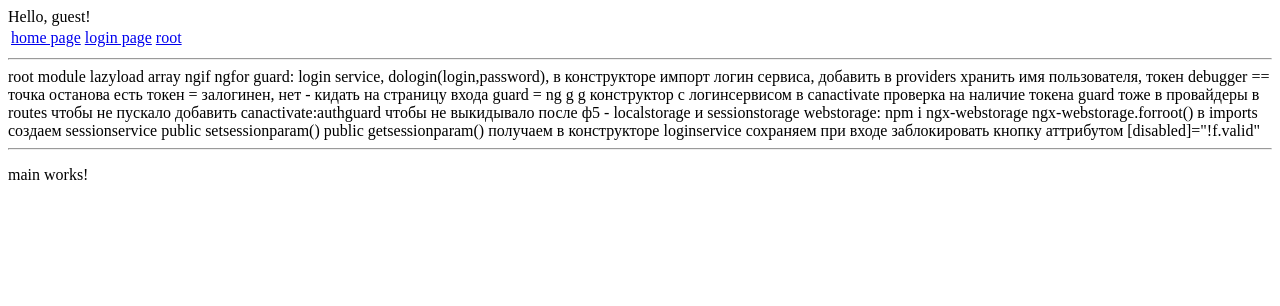
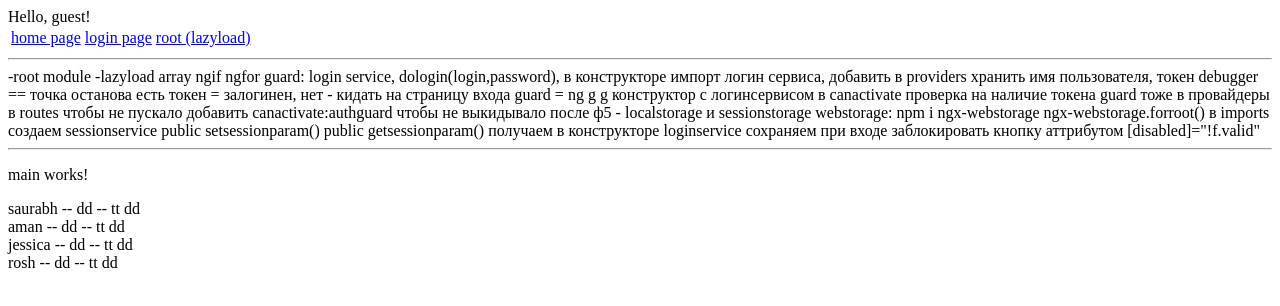
Before and after one commit to werrio5/angular-test, an Angular app: page /home in a window 1280 px wide. Shown: the top 306 px of the page. Built offline with nearby package versions, Linux system fonts and the light colour scheme.

Commit message:
5 files modified

```diff
--- a/src/app/app.component.html
+++ b/src/app/app.component.html
@@ -9,13 +9,13 @@
 </nav>
 </td><td>
 <nav>
-  <a routerLink="/root">root</a>
+  <a routerLink="/root">root (lazyload)</a>
 </nav>
 </td></tr>
 </table>
 <hr>
-root module
-lazyload
+-root module
+-lazyload
 array
 ngif
 ngfor
--- a/src/app/modules/main/main.component.html
+++ b/src/app/modules/main/main.component.html
@@ -1,3 +1,6 @@
 <p>
   main works!
 </p>
+<div *ngFor = "let title of fetchData">
+  {{title.title}} -- {{title.description}} -- {{title.tagline}} {{title.date}}
+</div>
--- a/src/app/modules/main/main.component.ts
+++ b/src/app/modules/main/main.component.ts
@@ -12,4 +12,5 @@ export class MainComponent implements OnInit {
   ngOnInit() {
   }
 
+fetchData = [{"title":"saurabh","description":"dd","tagline":"tt","date":"dd"},{"title":"aman","description":"dd","tagline":"tt","date":"dd"},{"title":"jessica","description":"dd","tagline":"tt","date":"dd"},{"title":"rosh","description":"dd","tagline":"tt","date":"dd"}];
 }
--- a/src/app/modules/root/root.component.html
+++ b/src/app/modules/root/root.component.html
@@ -1,3 +1,6 @@
 <p>
 root works!
 </p>
+<div *ngFor = "let title of fetchData">
+  {{title.title}} -- {{title.description}} -- {{title.tagline}} {{title.date}}
+</div>
--- a/src/app/modules/root/root.component.ts
+++ b/src/app/modules/root/root.component.ts
@@ -1,5 +1,4 @@
 import { Component, OnInit } from '@angular/core';
-
 
 
 @Component({
@@ -7,11 +6,14 @@ import { Component, OnInit } from '@angular/core';
   templateUrl: './root.component.html',
   styleUrls: ['./root.component.css']
 })
+
+
 export class RootComponent implements OnInit {
 
   constructor() { }
 
   ngOnInit() {
   }
+fetchData = [{"title":"saurabh","description":"dd","tagline":"tt","date":"dd"},{"title":"aman","description":"dd","tagline":"tt","date":"dd"},{"title":"jessica","description":"dd","tagline":"tt","date":"dd"},{"title":"rosh","description":"dd","tagline":"tt","date":"dd"}];
 
 }
```
